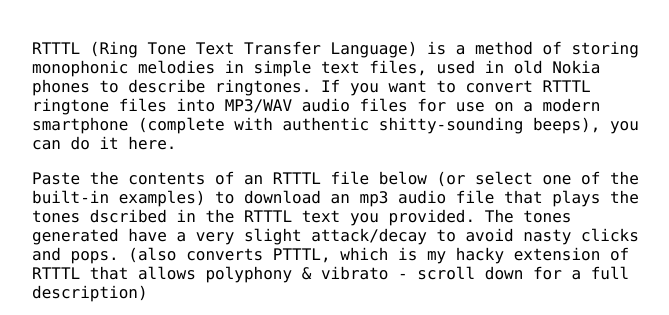
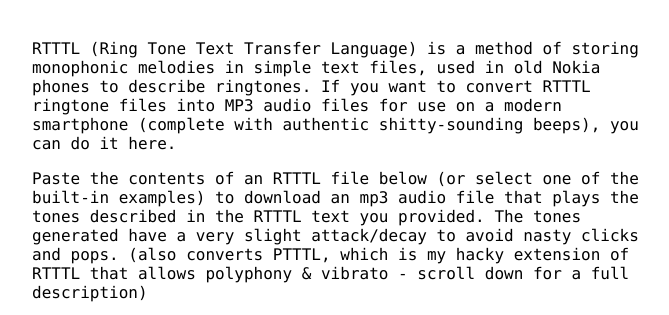
Before and after one commit to eriknyquist/personal-site, a Django app: template templates/ptttl.html in a window 1280 px wide. Shown: the part 205-520 px from the top of the page, without its empty margins (292-961 px from the left). Run offline with Django 3.2, Linux system fonts and the light colour scheme; the template is opened without the code that fills it, so the values that code supplies are empty.

Commit message:
ptttl.html: fix a couple typos

```diff
--- a/templates/ptttl.html
+++ b/templates/ptttl.html
@@ -158,12 +158,12 @@ b=120, d=4, o=4, f=8, v=10 :
 
     <p>RTTTL (Ring Tone Text Transfer Language) is a method of storing
     monophonic melodies in simple text files, used in old Nokia phones to
-    describe ringtones. If you want to convert RTTTL ringtone files into MP3/WAV
+    describe ringtones. If you want to convert RTTTL ringtone files into MP3
     audio files for use on a modern smartphone (complete with authentic
     shitty-sounding beeps), you can do it here.</p>
 
     <p>Paste the contents of an RTTTL file below (or select one of the built-in
-    examples) to download an mp3 audio file that plays the tones dscribed in the
+    examples) to download an mp3 audio file that plays the tones described in the
     RTTTL text you provided. The tones generated have a very slight attack/decay
     to avoid nasty clicks and pops. (also converts PTTTL, which is my hacky
     extension of RTTTL that allows polyphony & vibrato - scroll down for a full
```
